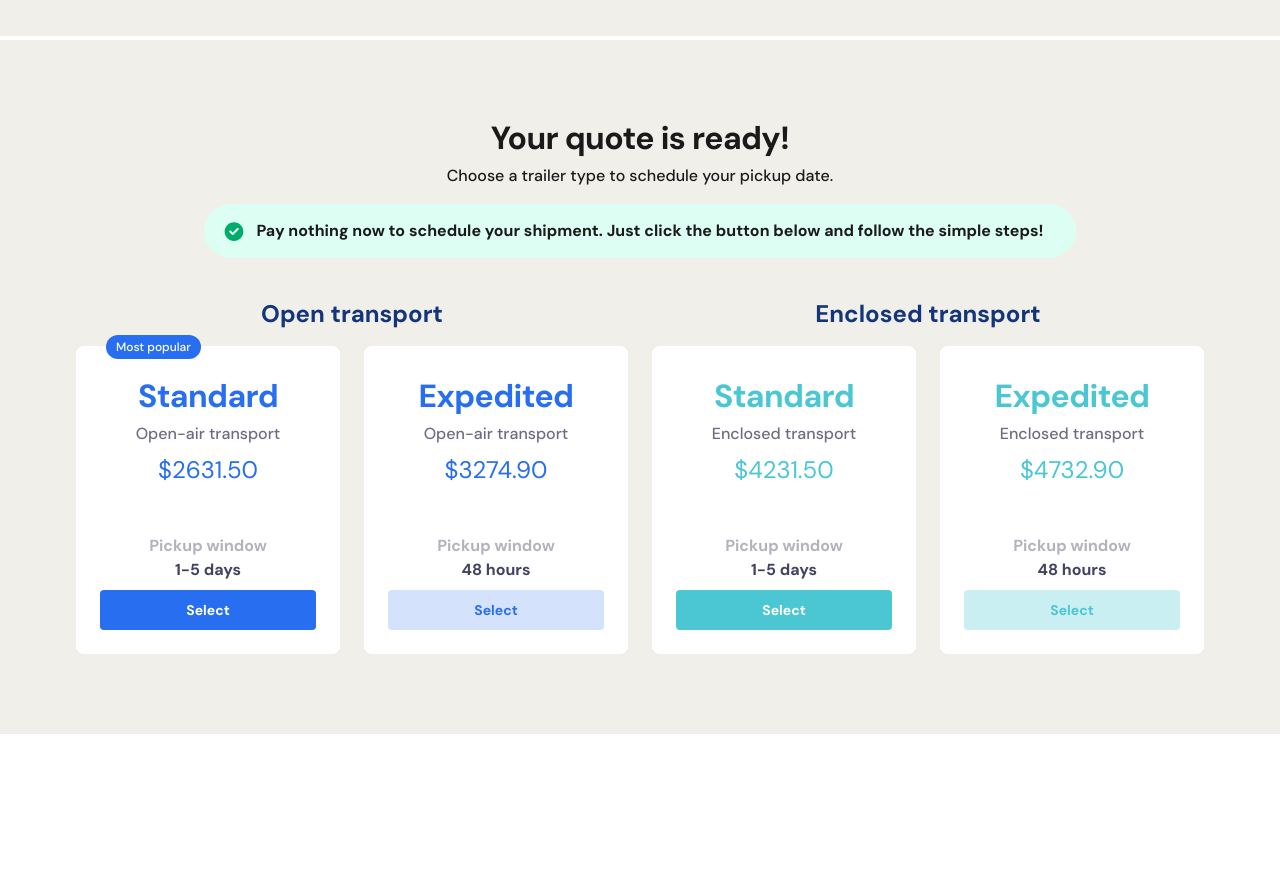
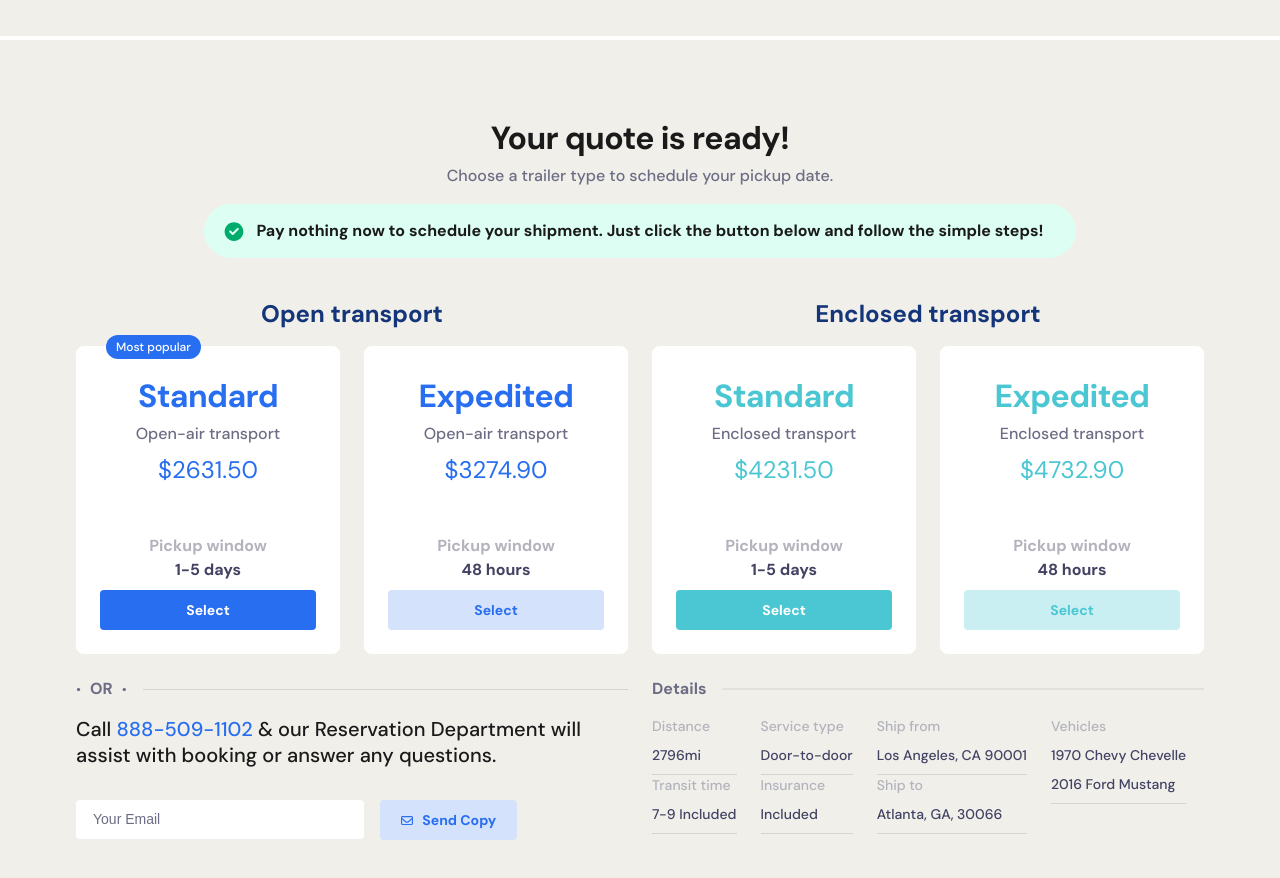
Before and after one commit to max-petkov/calculator, a website: page src/index.html in a window 1280 px wide. Shown: the part 1880-2758 px from the top of the page. Before the commit the page ends 2618 px from the top, so only its background shows below. Drawn offline with nearby package versions, Linux system fonts and the light colour scheme; files that its build step writes are made by us from their sources.

Commit message:
Quotes options ready

```diff
--- a/src/assets/scss/_helpers.scss
+++ b/src/assets/scss/_helpers.scss
@@ -18,6 +18,20 @@
   font-weight: 500;
   font-size: 14px;
   line-height: 21px;
+}
+
+.body-leading {
+  font-weight: 500;
+  font-size: 20px;
+  line-height: 26px;
+  letter-spacing: 0.0015em;
+}
+
+.subtitle {
+  font-weight: bold;
+  font-size: 16px;
+  line-height: 22px;
+  letter-spacing: 0.0015em;
 }
 
 // Colors
@@ -59,6 +73,10 @@
   margin-top: 40px;
 }
 
+.mt-32 {
+  margin-top: 32px;
+}
+
 .mt-24 {
   margin-top: 24px;
 }
@@ -73,6 +91,10 @@
 
 .ml-12 {
   margin-left: 12px;
+}
+
+.mr-6 {
+  margin-right: 6px;
 }
 
 // Flex & Grid
@@ -97,3 +119,8 @@
 .w-max-content {
   width: max-content !important;
 }
+
+// UI Elements
+.separator {
+  @include separator;
+}
--- a/src/assets/scss/components/_alert.scss
+++ b/src/assets/scss/components/_alert.scss
@@ -1,4 +1,5 @@
 .alert {
+  display: inline-block;
   border-radius: 37px;
   padding-top: 16px;
   padding-bottom: 16px;
--- a/src/assets/scss/components/_quote-cards.scss
+++ /dev/null
@@ -1,61 +0,0 @@
-.quote-cards {
-  width: 100%;
-  max-width: 1128px;
-  display: flex;
-  justify-content: center;
-
-  &__container {
-    display: flex;
-    flex-direction: column;
-    width: 100%;
-
-    &:first-child {
-      margin-right: 24px;
-    }
-
-    h4 {
-      text-align: center;
-    }
-
-    & > div {
-      display: flex;
-    }
-
-    .card {
-      padding: 24px;
-      width: 100%;
-      padding-top: 32px;
-      border-radius: 8px;
-      text-align: center;
-      background-color: $color-white;
-
-      &--most-popular {
-        position: relative;
-
-        &:before {
-          content: "Most popular";
-          position: absolute;
-          top: -11px;
-          left: 30px;
-          padding: 5px 10px;
-          border-radius: 12px;
-          font-weight: 500;
-          font-size: 12px;
-          line-height: 14px;
-          color: $color-white;
-          background-color: $color-primary;
-        }
-      }
-
-      &:not(:last-child) {
-        margin-right: 24px;
-      }
-
-      &__price {
-        font-weight: normal;
-        font-size: 24px;
-        line-height: 32px;
-      }
-    }
-  }
-}
--- /dev/null
+++ b/src/assets/scss/components/_quote.scss
@@ -0,0 +1,167 @@
+.quote-container {
+  display: flex;
+  flex-direction: column;
+  align-items: center;
+  max-width: 1128px;
+
+  .quote-cards {
+    width: 100%;
+    display: flex;
+    justify-content: center;
+
+    &__container {
+      display: flex;
+      flex-direction: column;
+      width: 100%;
+
+      &:first-child {
+        margin-right: 24px;
+      }
+
+      h4 {
+        text-align: center;
+      }
+
+      & > div {
+        display: flex;
+      }
+
+      .card {
+        padding: 24px;
+        width: 100%;
+        padding-top: 32px;
+        border-radius: 8px;
+        text-align: center;
+        background-color: $color-white;
+
+        &--most-popular {
+          position: relative;
+
+          &:before {
+            content: "Most popular";
+            position: absolute;
+            top: -11px;
+            left: 30px;
+            padding: 5px 10px;
+            border-radius: 12px;
+            font-weight: 500;
+            font-size: 12px;
+            line-height: 14px;
+            color: $color-white;
+            background-color: $color-primary;
+          }
+        }
+
+        &:not(:last-child) {
+          margin-right: 24px;
+        }
+
+        &__price {
+          font-weight: normal;
+          font-size: 24px;
+          line-height: 32px;
+        }
+      }
+    }
+  }
+
+  .quote-footer {
+    display: flex;
+
+    .quote-call-option {
+      flex: 1;
+      margin-right: 24px;
+
+      & > div {
+        display: flex;
+        align-items: center;
+
+        span {
+          position: relative;
+          padding: 0 14px;
+          margin-right: 16px;
+
+          &::before {
+            content: ".";
+            position: absolute;
+            top: -5px;
+            left: 0;
+            font-size: 20px;
+          }
+          &::after {
+            content: ".";
+            position: absolute;
+            top: -5px;
+            right: 0;
+            font-size: 20px;
+          }
+        }
+      }
+
+      .form-send-quote-copy {
+        display: flex;
+
+        input {
+          padding: 11px 0;
+          width: 288px;
+          margin-right: 16px;
+          border-color: transparent;
+          border-radius: 4px;
+
+          &::placeholder {
+            font-size: 14px;
+            line-height: 14px;
+          }
+        }
+
+        button {
+          width: max-content;
+          padding-left: 20px;
+          padding-right: 20px;
+        }
+      }
+    }
+    .quote-details {
+      flex: 1;
+
+      p {
+        position: relative;
+
+        &::after {
+          content: "";
+          position: absolute;
+          top: 50%;
+          right: 0;
+          transform: translateY(-50%);
+          max-width: 482px;
+          @include separator;
+        }
+      }
+
+      .details {
+        display: flex;
+
+        &__address {
+          display: grid;
+          grid-template-columns: repeat(3, max-content);
+          column-gap: 24px;
+          margin-right: 24px;
+        }
+
+        .detail-container {
+          display: flex;
+          flex-direction: column;
+          row-gap: 8px;
+        }
+
+        &__vehicles {
+          .vehicles {
+            display: flex;
+            flex-direction: column;
+            row-gap: 8px;
+          }
+        }
+      }
+    }
+  }
+}
--- a/src/assets/scss/main.scss
+++ b/src/assets/scss/main.scss
@@ -7,4 +7,4 @@
 @import "./components/calculator";
 @import "./components/form";
 @import "./components/alert";
-@import "./components/quote-cards";
+@import "./components/quote";
--- a/src/index.html
+++ b/src/index.html
@@ -37,8 +37,8 @@
             <div class="calculator__header">
                 <h5>Get a car shipping quote in just 30 seconds or call us at <a href="tel:(888) 509-1102">(888)
                         509-1102</a></h5>
-                <button class="btn btn-sm btn-sm--ghost btn-icon btn-icon--left"> <img src="./assets/svg/earth-icon.svg"
-                        alt="earth-icon"> International shippment</button>
+                <button class="btn btn-xsm btn-xsm--ghost btn-icon btn-icon--left"> <img
+                        src="./assets/svg/earth-icon.svg" alt="earth-icon"> International shippment</button>
             </div>
             <div class="calculator__body">
                 <form action="#">
@@ -146,7 +146,7 @@
                     </div>
                     <button type="submit" class="btn btn--primary btn-icon btn-icon--right">Continue <img
                             src="./assets/svg/arrow-icon.svg" alt="arrow-icon"></button>
-                    <button class="btn btn-sm btn-sm--ghost-outline btn-icon btn-icon--left w-max-content"> <img
+                    <button class="btn btn-xsm btn-xsm--ghost-outline btn-icon btn-icon--left w-max-content"> <img
                             src="./assets/svg/plus-icon.svg" alt="plus-icon">
                         Add vehicle</button>
 
@@ -211,9 +211,11 @@
             company</p>
     </section>
     <section>
+        <div class="quote-container">
             <h3>Your quote is ready!</h3>
-        <p class="color-neutral-darker mt-8">Choose a trailer type to schedule your pickup date.</p>
-        <div class="alert alert--success mt-16">Pay nothing now to schedule your shipment. Just click the button below
+            <p class="color-neutral-dark mt-8">Choose a trailer type to schedule your pickup date.</p>
+            <div class="alert alert--success mt-16">Pay nothing now to schedule your shipment. Just click the button
+                below
                 and
                 follow the simple steps!</div>
             <div class="quote-cards mt-40">
@@ -230,8 +232,8 @@
                             <div class="card__body mt-48">
                                 <p class="fw-bold color-neutral-grey">Pickup window</p>
                                 <p class="fw-bold color-darker">1-5 days</p>
+                            </div>
                             <button class="btn btn-quote btn-quote--primary mt-8">Select</button>
-                        </div>
                         </div>
                         <div class="card">
                             <div class="card__header">
@@ -242,8 +244,8 @@
                             <div class="card__body mt-48">
                                 <p class="fw-bold color-neutral-grey">Pickup window</p>
                                 <p class="fw-bold color-darker">48 hours</p>
+                            </div>
                             <button class="btn btn-quote btn-quote--primary-inverted mt-8">Select</button>
-                        </div>
                         </div>
                     </div>
                 </div>
@@ -260,8 +262,8 @@
                             <div class="card__body mt-48">
                                 <p class="fw-bold color-neutral-grey">Pickup window</p>
                                 <p class="fw-bold color-darker">1-5 days</p>
+                            </div>
                             <button class="btn btn-quote btn-quote--info mt-8">Select</button>
-                        </div>
                         </div>
                         <div class="card">
                             <div class="card__header">
@@ -272,7 +274,77 @@
                             <div class="card__body mt-48">
                                 <p class="fw-bold color-neutral-grey">Pickup window</p>
                                 <p class="fw-bold color-darker">48 hours</p>
+                            </div>
                             <button class="btn btn-quote btn-quote--info-inverted mt-8">Select</button>
+                        </div>
+                    </div>
+                </div>
+            </div>
+
+            <div class="quote-footer mt-24">
+                <div class="quote-call-option">
+                    <div>
+                        <span class="subtitle color-neutral-dark">OR</span>
+                        <div class="separator"></div>
+                    </div>
+
+                    <p class="body-leading mt-16">Call <a href="tel:888-509-1102">888-509-1102</a> & our Reservation
+                        Department will assist with booking or
+                        answer any questions.</p>
+
+                    <form action="#" class="form-send-quote-copy mt-32">
+                        <div class="input-container">
+                            <input type="email" name="email" placeholder="Your Email">
+                        </div>
+                        <button class="btn btn-quote btn-quote--primary-inverted"> <img
+                                src="./assets/svg/envelope-icon.svg" alt="envelope" class="mr-6"> Send Copy</button>
+                    </form>
+                </div>
+
+                <div class="quote-details">
+                    <p class="subtitle color-neutral-dark">Details</p>
+                    <div class="details mt-16">
+                        <div class="details__address">
+                            <div class="detail-container text-content-sm">
+                                <span class="color-neutral-grey">Distance</span>
+                                <span class="color-darker">2796mi</span>
+                                <span class="separator"></span>
+                            </div>
+                            <div class="detail-container text-content-sm">
+                                <span class="color-neutral-grey">Service type</span>
+                                <span class="color-darker">Door-to-door</span>
+                                <span class="separator"></span>
+                            </div>
+                            <div class="detail-container text-content-sm">
+                                <span class="color-neutral-grey">Ship from</span>
+                                <span class="color-darker">Los Angeles, CA 90001</span>
+                                <span class="separator"></span>
+                            </div>
+                            <div class="detail-container text-content-sm">
+                                <span class="color-neutral-grey">Transit time</span>
+                                <span class="color-darker">7-9 Included</span>
+                                <span class="separator"></span>
+                            </div>
+                            <div class="detail-container text-content-sm">
+                                <span class="color-neutral-grey">Insurance</span>
+                                <span class="color-darker">Included</span>
+                                <span class="separator"></span>
+                            </div>
+                            <div class="detail-container text-content-sm">
+                                <span class="color-neutral-grey">Ship to</span>
+                                <span class="color-darker">Atlanta, GA, 30066</span>
+                                <span class="separator"></span>
+                            </div>
+                        </div>
+                        <div class="details__vehicles">
+                            <div class="detail-container text-content-sm">
+                                <span class="color-neutral-grey">Vehicles</span>
+                                <div class="vehicles">
+                                    <span class="color-darker">1970 Chevy Chevelle</span>
+                                    <span class="color-darker">2016 Ford Mustang</span>
+                                </div>
+                                <span class="separator"></span>
+                            </div>
                         </div>
                     </div>
                 </div>
```
Also changed, not shown: src/assets/scss/_mixins.scss (+7 -0 lines), src/assets/scss/components/_button.scss (+10 -1 lines), src/assets/svg/envelope-icon.svg (added). Lines whose indentation alone changed are shown as unchanged.
